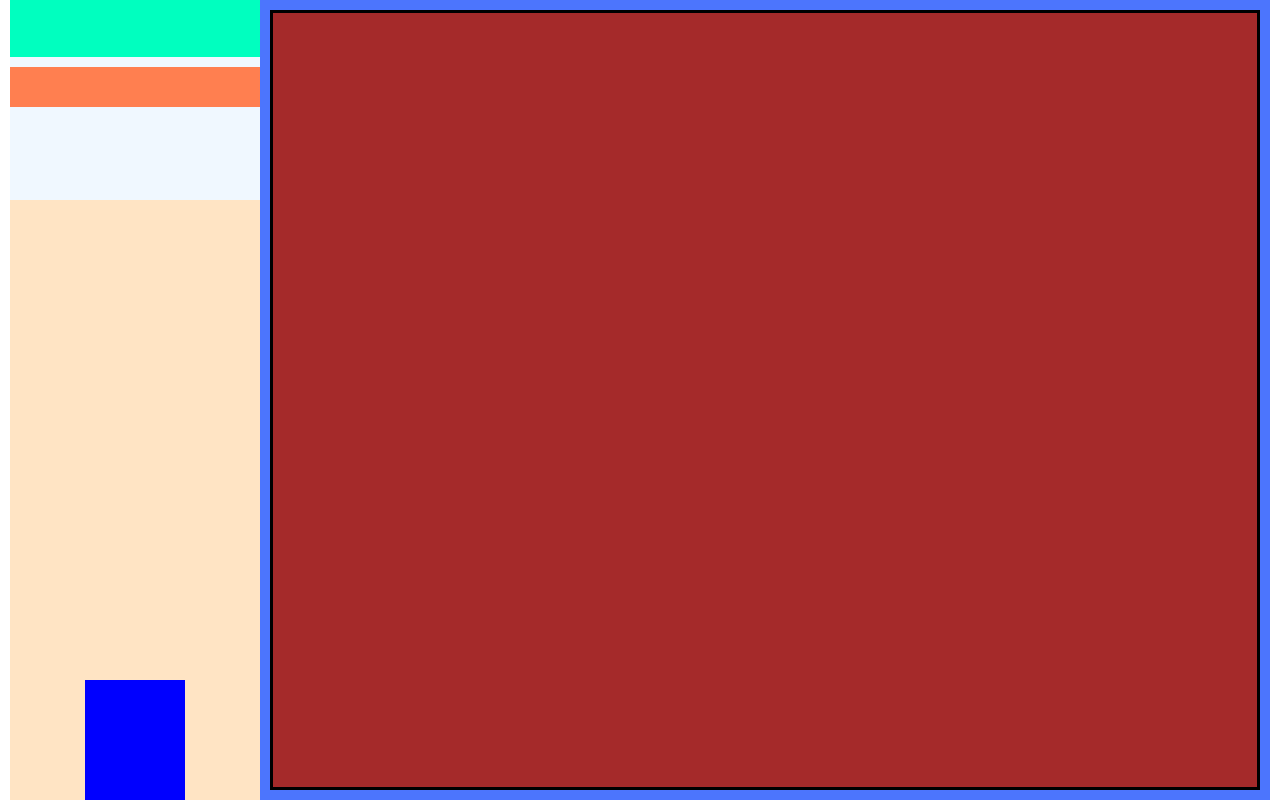
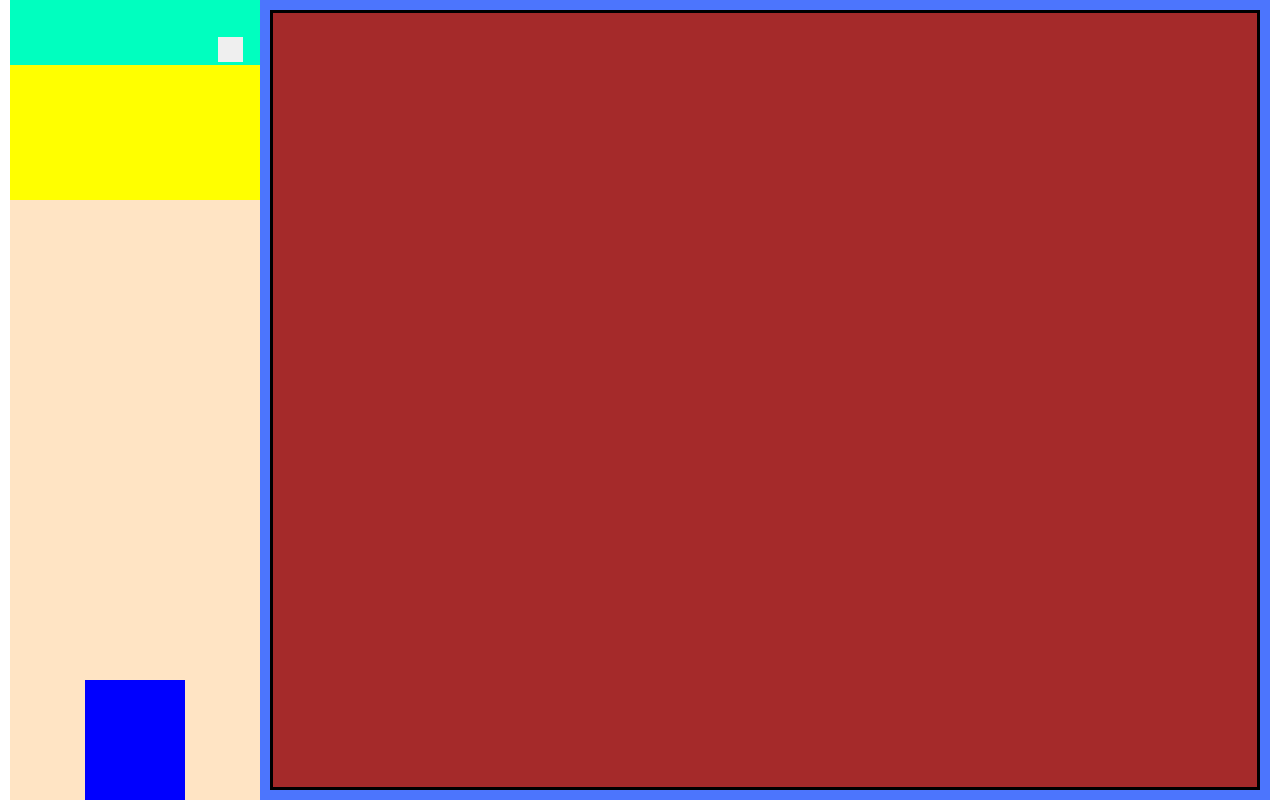
Before and after one commit to guilhermeRizzatto/To-Do-Angular, an Angular app: page / in a window 1280 px wide. Built offline with nearby package versions, Linux system fonts and the light colour scheme.

Commit message:
Making the layout - 70%

```diff
--- a/src/app/main/main.component.css
+++ b/src/app/main/main.component.css
@@ -46,7 +46,11 @@
 }
 
 #sideBar .menu .topBar{
-    height: 80px;
+    display: flex;
+    flex-direction: row;
+    min-height: 65px;
+    max-height: 65px;
+    height: 65px;
     background-color: rgb(0, 255, 191);
 }
 
@@ -54,6 +58,8 @@
     height: 100%;
     background-color: aliceblue;
 }
+
+
 
 #sideBar .addButton{
     position: relative;
@@ -82,3 +88,27 @@
 .menu .changePass:hover{
     border-style: solid;
 }
+
+.menu .topBar .expandOptions{
+    position: relative;
+    margin-bottom: 3px;
+    left: 83%;
+    align-self: end;
+    height: 25px;
+    width: 25px;
+    border-radius: 0px;
+    border-style: none;
+}
+
+.menu .topBar .expandOptions.active{
+    position: absolute;
+    margin-bottom: 3px;
+    top: 170px;
+    left: 83%;
+    align-self: end;
+    height: 25px;
+    width: 25px;
+    border-radius: 0px;
+    border-style: none;
+    background-color: rgb(247, 39, 39);
+}
--- a/src/app/main/main.component.html
+++ b/src/app/main/main.component.html
@@ -4,10 +4,13 @@
         <div id="sideBar">
             <div class="menu">
                 <div class="topBar">
+                    <button class="expandOptions" (click)="showOptions()"  [ngClass]="{'expandOptions': true, 'active': options}">
+
+                    </button>
 
 
                 </div>
-                <div class="options">
+                <div class="options" *ngIf="options">
                     <button class="changePass">
 
                     </button>
--- a/src/app/main/main.component.ts
+++ b/src/app/main/main.component.ts
@@ -7,4 +7,16 @@
 })
 export class MainComponent {
 
+  options:boolean = false;
+
+  showOptions():void{
+      if(this.options == true){
+        this.options = false;
+      } else {
+        this.options = true;
+      }
+  }
+
+
+
 }
```
